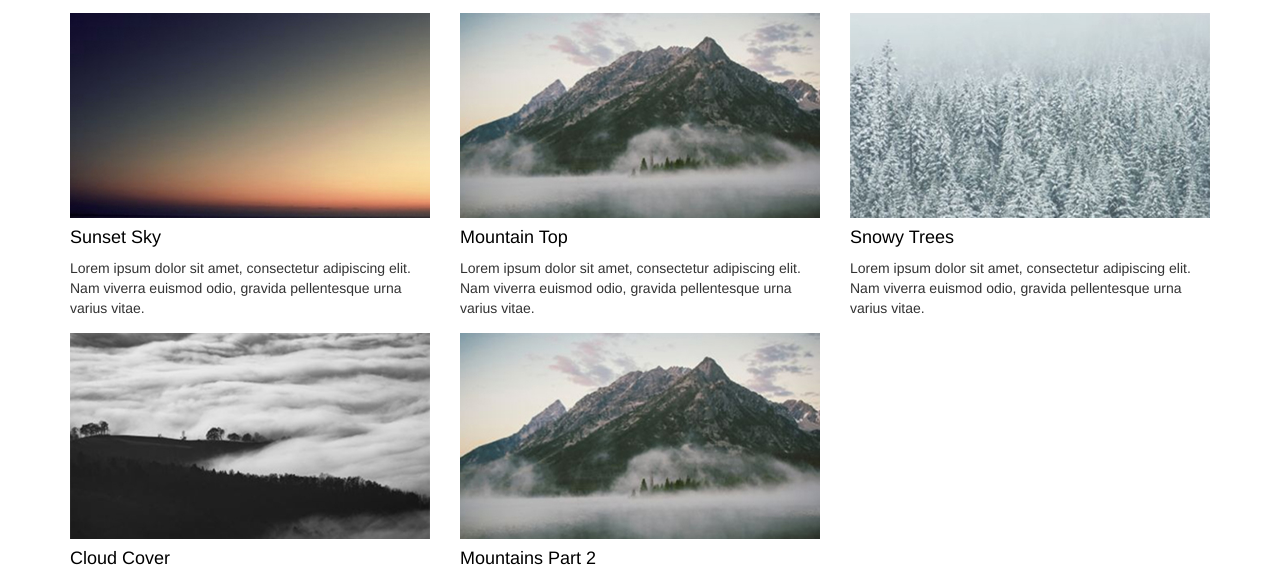
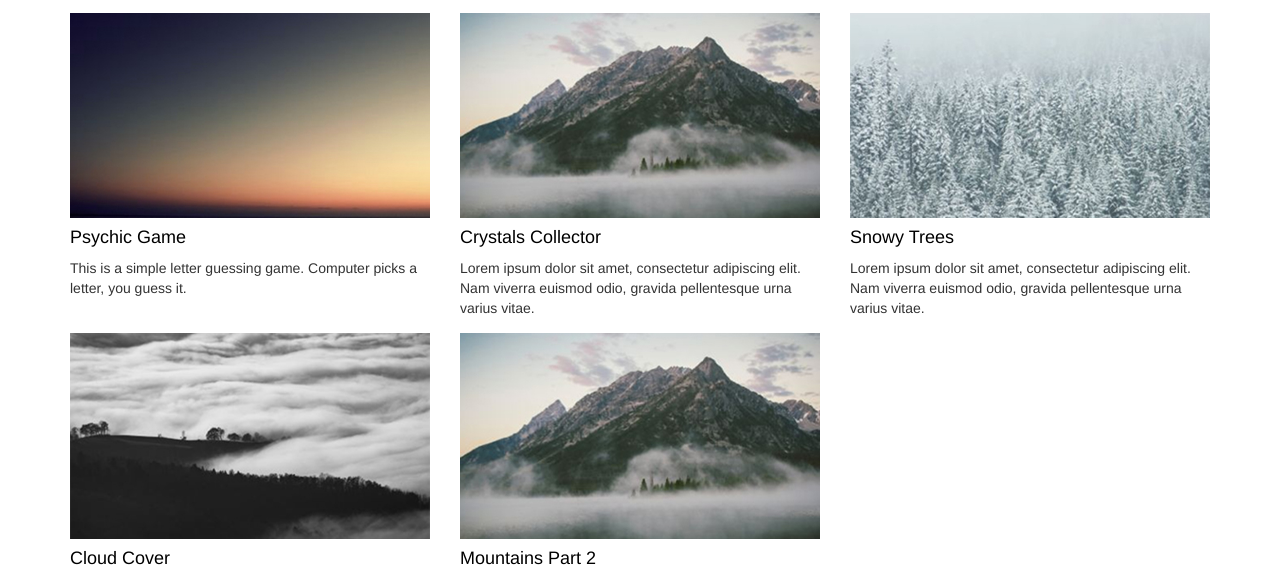
Before and after one commit to lancehenry/Bootstrap-Portfolio, a plain HTML site: page portfolio.html in a window 1280 px wide. Shown: the part 161-737 px from the top of the page. Drawn offline with nearby package versions, Linux system fonts and the light colour scheme.

Commit message:
Links added to Portfolio page

```diff
--- a/portfolio.html
+++ b/portfolio.html
@@ -73,17 +73,16 @@
                     <img class="img-responsive" src="assets/images/img-1.jpg" alt="Sunset Sky">
                 </a>
                 <h4>
-                    <a href="#">Sunset Sky</a>
+                    <a href="https://lschmittling.github.io/Psychic-Game/" target="_blank">Psychic Game</a>
                 </h4>
-                <p>Lorem ipsum dolor sit amet, consectetur adipiscing elit. Nam viverra euismod odio, gravida pellentesque urna
-                    varius vitae.</p>
+                <p>This is a simple letter guessing game. Computer picks a letter, you guess it.</p>
             </div>
             <div class="col-xs-12 col-sm-6 col-md-6 col-lg-4 portfolio-item">
                 <a href="#">
                     <img class="img-responsive" src="assets/images/img-2.jpg" alt="Mountain Top">
                 </a>
                 <h4>
-                    <a href="#">Mountain Top</a>
+                    <a href="https://lschmittling.github.io/week-4-game/" target="_blank">Crystals Collector</a>
                 </h4>
                 <p>Lorem ipsum dolor sit amet, consectetur adipiscing elit. Nam viverra euismod odio, gravida pellentesque urna
                     varius vitae.</p>
```
